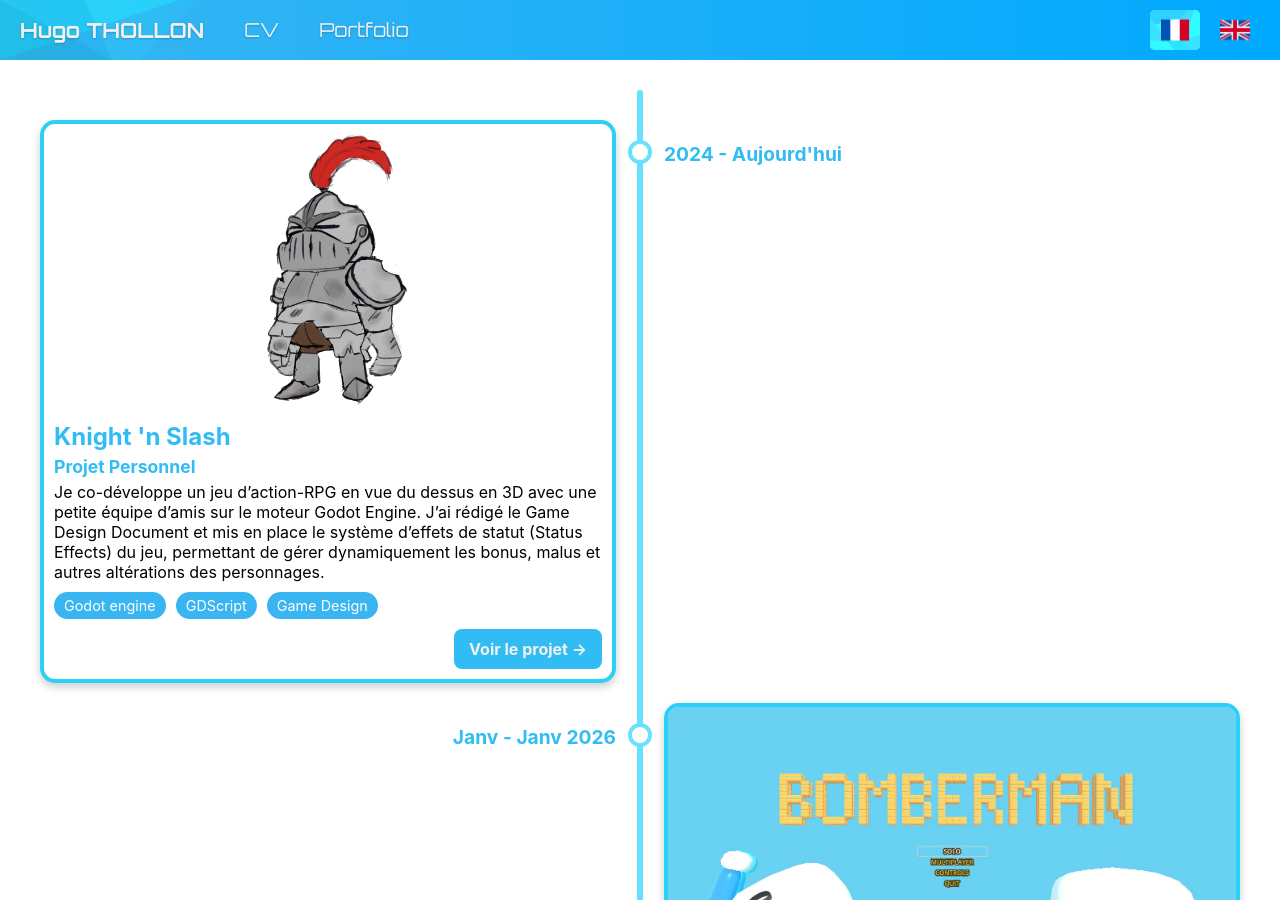
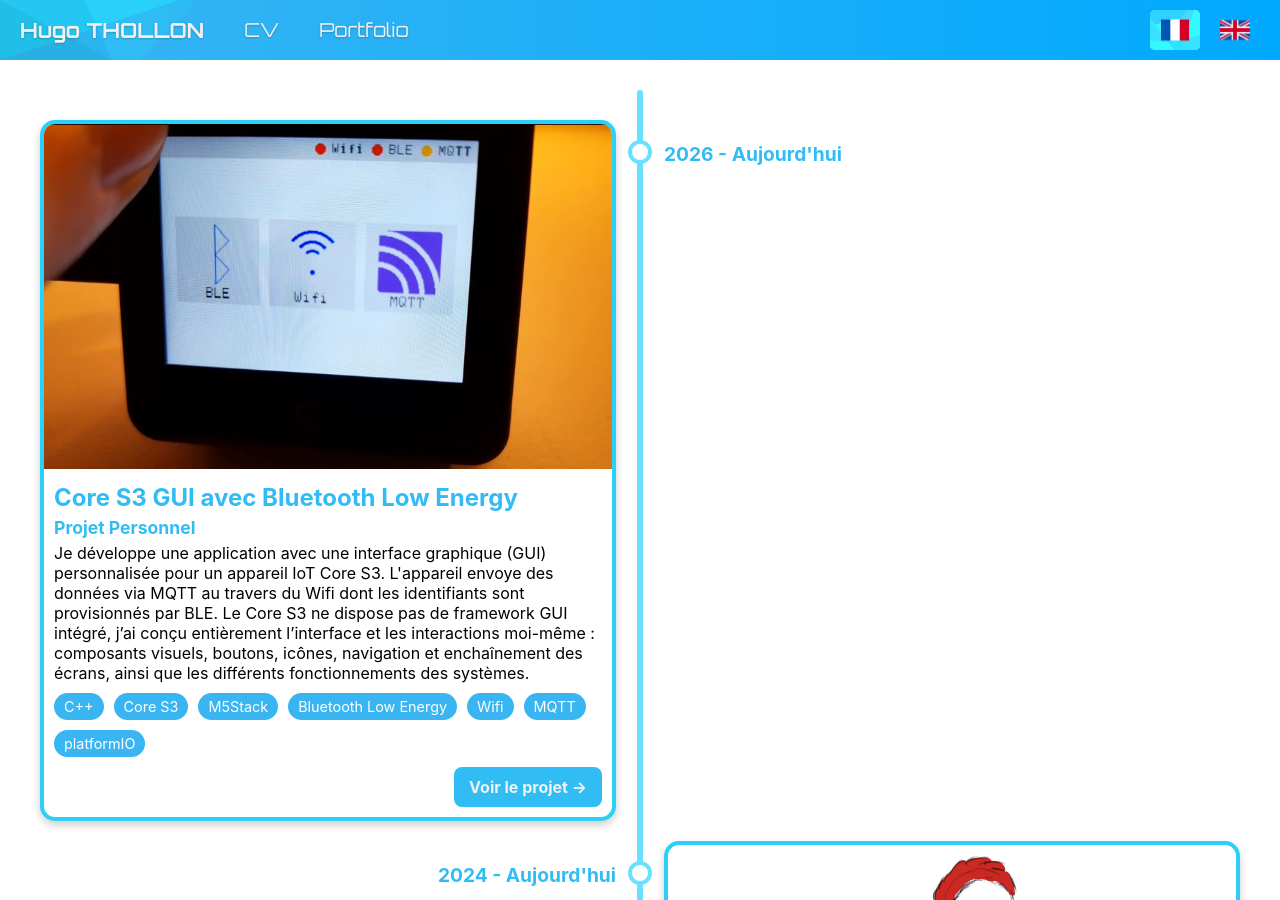
Before and after one commit to HugoTHOLLON/HugoTHOLLON.github.io, a Jekyll site: the page built from fr/portfolio.md, in a window 1280 px wide and 900 px high. Built offline with Jekyll 4.4.1, drawn with Linux system fonts in a browser that asks for light colours.

Commit message:
Adding my ongoing CoreS3 GUI project

```diff
--- a/_sass/_postStyle.scss
+++ b/_sass/_postStyle.scss
@@ -129,6 +129,12 @@ main {
       font-size: 2em;
       text-align: center;
     }
+
+    .video {
+      max-width: 100%;
+      display: block;
+      margin: 0 auto;
+    }
   }
 }
 
--- /dev/null
+++ b/fr/projects/_posts/2026-01-03-coreS3-ble.md
@@ -0,0 +1,35 @@
+---
+layout: post
+title: "Core S3 GUI avec Bluetooth Low Energy"
+date: 2026-01-03
+categories: ["personal-project"]
+project-type: "Projet Personnel"
+image-path: "/assets/images/projects/coreS3_ble/home_screen_coreS3_ble.webp"
+image-alt: "Ecran d'accueil de l'application"
+tags:
+  [
+    "C++",
+    "Core S3",
+    "M5Stack",
+    "Bluetooth Low Energy",
+    "Wifi",
+    "MQTT",
+    "platformIO",
+  ]
+description: |
+  Je développe une application avec une interface graphique (GUI) personnalisée pour un appareil IoT Core S3. L'appareil envoye des données via MQTT au travers du Wifi dont les identifiants sont provisionnés par BLE.
+  Le Core S3 ne dispose pas de framework GUI intégré, j’ai conçu entièrement l’interface et les interactions moi-même : composants visuels, boutons, icônes, navigation et enchaînement des écrans, ainsi que les différents fonctionnements des systèmes.
+---
+
+Ce projet est encore en cours, la vidéo ci-dessous est du démo du projet dans son état actuel.
+Vous pouvez retrouver le repository du projet sur GitHub [ici](https://github.com/HugoTHOLLON/Core_S3_GUI_BLE_Project){:target="\_blank"}.
+
+# Démo
+
+<iframe class="video" width="420" height="315"
+src="https://www.youtube.com/embed/hZzEoLcLsrs?mute=1"
+title="Core S3 Demo"
+  frameborder="0"
+  allow="encrypted-media; picture-in-picture"
+  allowfullscreen>
+</iframe>
```
Also changed, not shown: en/projects/_posts/2026-01-03-coreS3-ble.md (added, +34 -0 lines), assets/images/projects/coreS3_ble/home_screen_coreS3_ble.webp (added).
